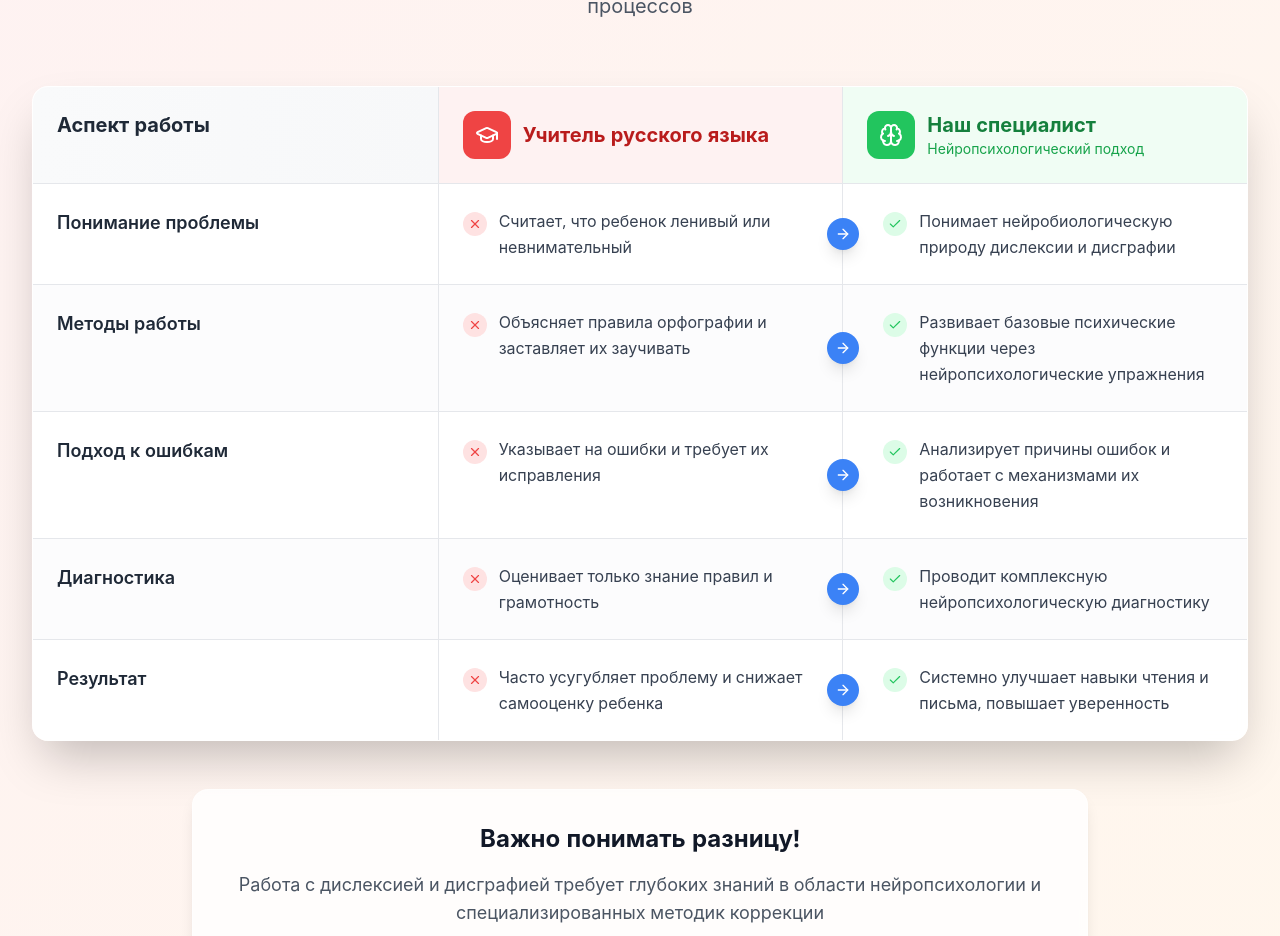
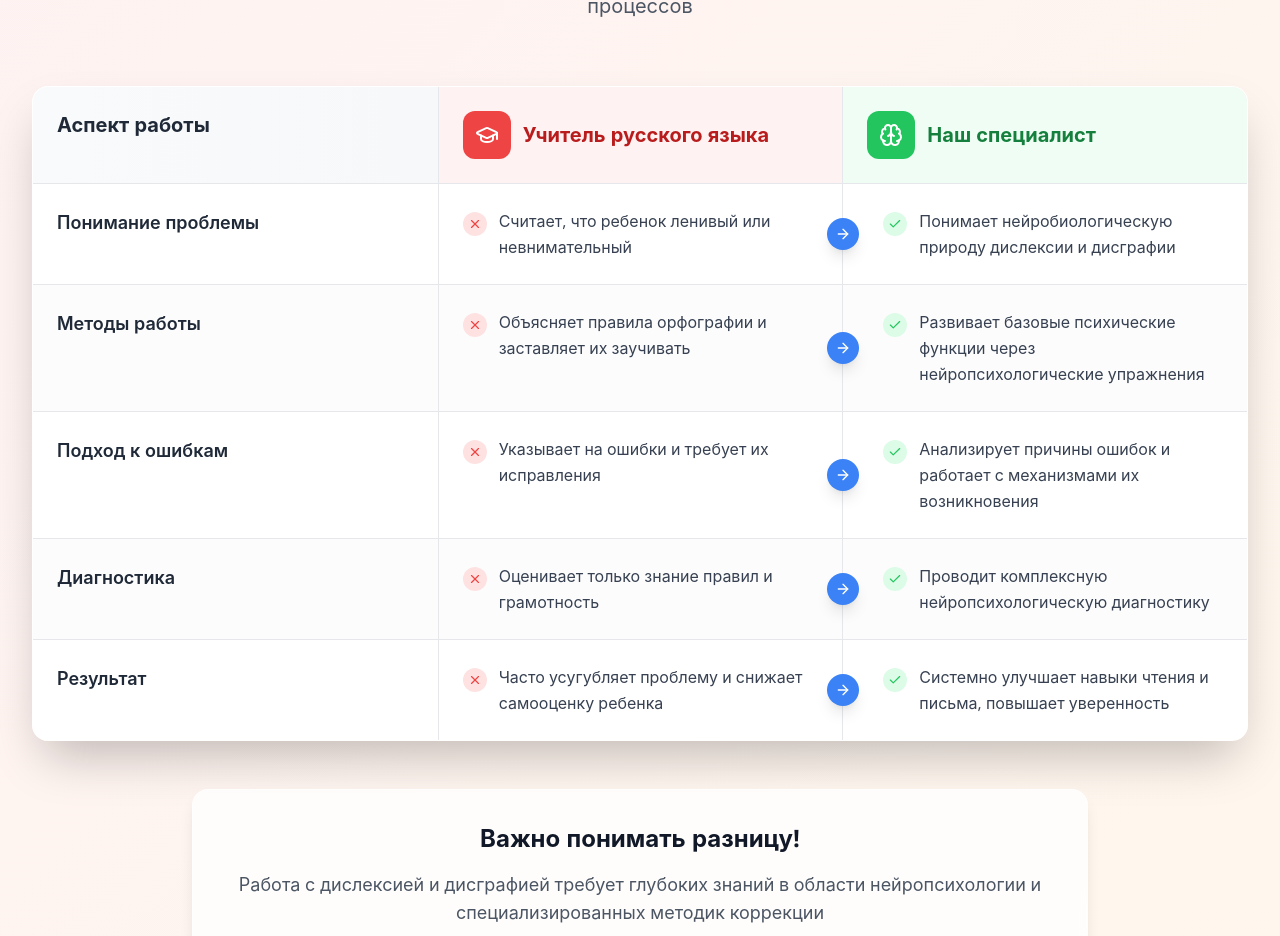
Before and after one commit to logoterria-oss/lineaschool-initiative, a React (Vite) app: page / in a window 1280 px wide. Shown: the part 4172-5108 px from the top of the page. Built offline with nearby package versions, Linux system fonts and the light colour scheme.

Commit message:
Удаление ненужных элементов

```diff
--- a/src/components/WhyNotTeacherSection.tsx
+++ b/src/components/WhyNotTeacherSection.tsx
@@ -67,7 +67,7 @@ export default function WhyNotTeacherSection() {
                 </div>
                 <div>
                   <h3 className="text-xl font-bold text-green-700">Наш специалист</h3>
-                  <p className="text-sm text-green-600">Нейропсихологический подход</p>
+
                 </div>
               </div>
             </div>
```
